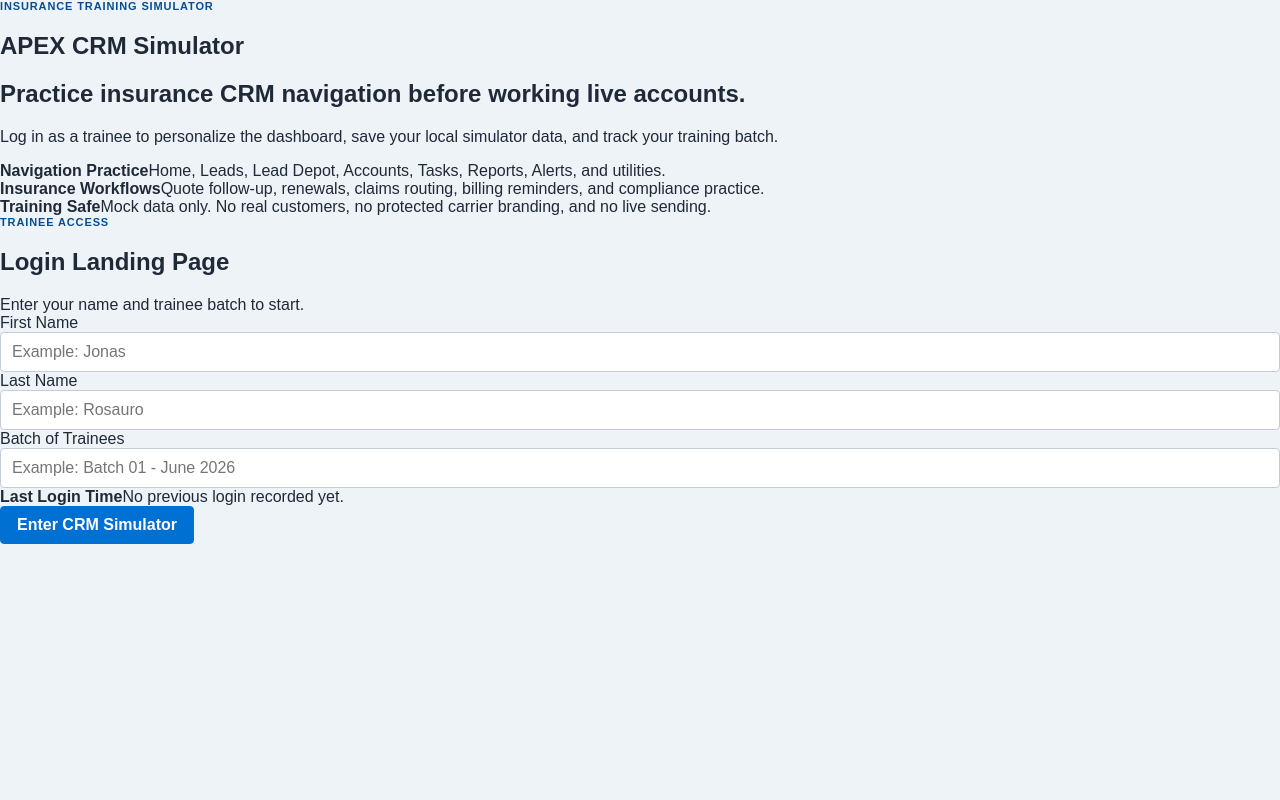
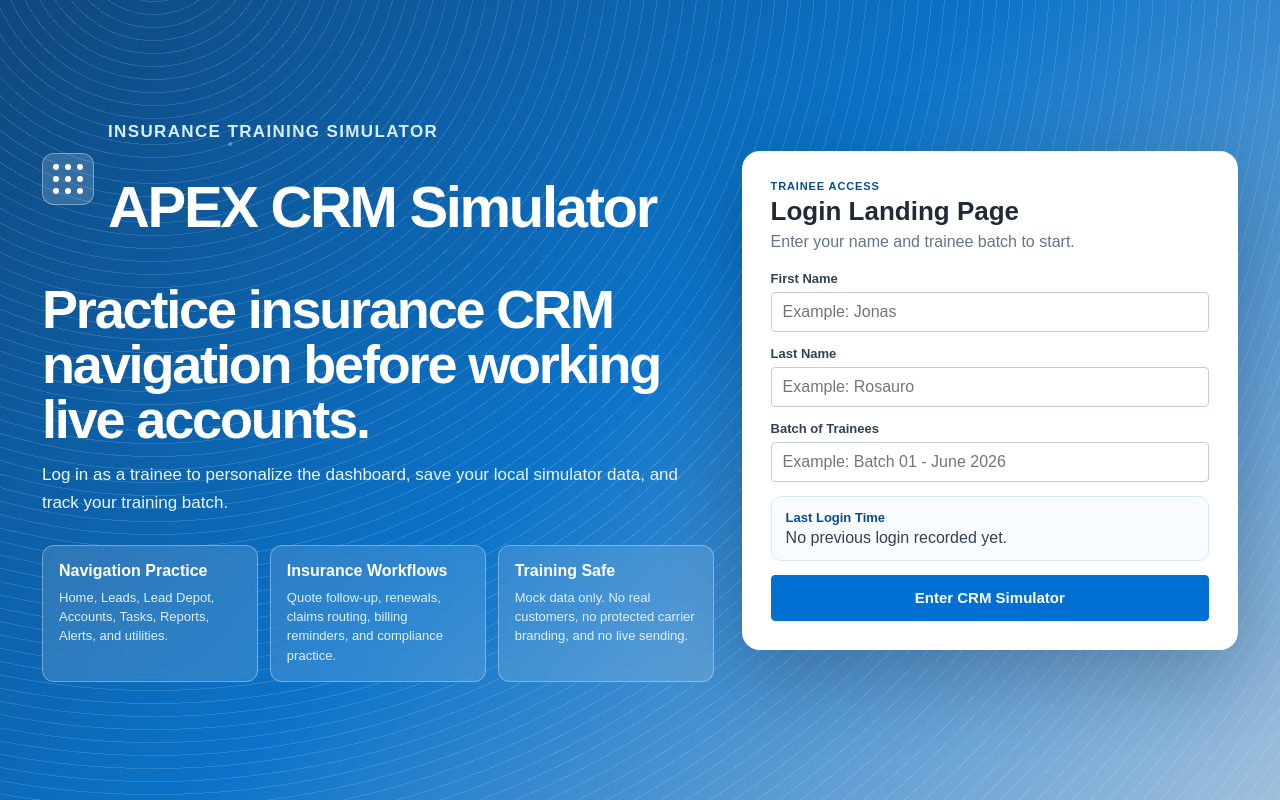
Before and after one commit to jonasrosauro122-a11y/Farmers-Simulator, a React (Vite) app: page / in a window 1280 px wide. Built offline with nearby package versions, Linux system fonts and the light colour scheme.

Commit message:
Add files via upload

```diff
--- a/src/styles.css
+++ b/src/styles.css
@@ -404,3 +404,75 @@ button:disabled { cursor: not-allowed; opacity: .55; }
   .overview-stats { grid-template-columns: repeat(2, 1fr); }
   .info-list div { grid-template-columns: 1fr; gap: 2px; }
 }
+
+/* ===== Login landing page and trainee session ===== */
+.login-page {
+  min-height: 100vh;
+  display: grid;
+  grid-template-columns: minmax(320px, 1.15fr) minmax(340px, .85fr);
+  gap: 28px;
+  align-items: center;
+  padding: 42px;
+  background:
+    radial-gradient(circle at 18% 18%, rgba(255,255,255,.26) 0 2px, transparent 2px),
+    repeating-radial-gradient(circle at 12% -8%, rgba(255,255,255,.13), rgba(255,255,255,.13) 1px, transparent 1px, transparent 13px),
+    linear-gradient(135deg, #0f477d 0%, #0b73c9 48%, #9fbfdc 100%);
+  color: #fff;
+}
+.login-hero { max-width: 760px; }
+.login-brand-block { display: flex; align-items: center; gap: 14px; margin-bottom: 42px; }
+.login-brand-block h1 { margin: 3px 0 0; font-size: clamp(34px, 5vw, 58px); letter-spacing: -.04em; color: #fff; }
+.login-brand-block .eyebrow { color: #d8edff; }
+.login-app-launcher {
+  width: 52px; height: 52px; border-radius: 12px; background: rgba(255,255,255,.16);
+  display: grid; grid-template-columns: repeat(3, 6px); gap: 6px; align-content: center; justify-content: center;
+  border: 1px solid rgba(255,255,255,.35);
+}
+.login-app-launcher span { width: 6px; height: 6px; border-radius: 50%; background: #fff; display: block; }
+.login-hero h2 { margin: 0 0 14px; max-width: 700px; font-size: clamp(30px, 5vw, 54px); line-height: 1.02; letter-spacing: -.04em; }
+.login-hero p { max-width: 650px; color: #e9f6ff; font-size: 17px; line-height: 1.62; margin: 0 0 28px; }
+.login-feature-grid { display: grid; grid-template-columns: repeat(3, minmax(0, 1fr)); gap: 12px; }
+.login-feature-grid article {
+  min-height: 132px; border: 1px solid rgba(255,255,255,.32); background: rgba(255,255,255,.13);
+  border-radius: 12px; padding: 16px; backdrop-filter: blur(6px);
+}
+.login-feature-grid strong { display: block; margin-bottom: 8px; color: #fff; }
+.login-feature-grid span { color: #dff1ff; line-height: 1.42; font-size: 13px; }
+.login-card {
+  background: #fff; color: var(--text); border-radius: 18px; padding: 28px; box-shadow: 0 24px 80px rgba(15,23,42,.28);
+  border: 1px solid rgba(255,255,255,.75);
+}
+.login-card-header { margin-bottom: 20px; }
+.login-card-header h2 { margin: 4px 0 6px; font-size: 26px; }
+.login-card-header span { color: var(--muted); }
+.login-form { display: flex; flex-direction: column; gap: 14px; }
+.login-form label span { display: block; color: #334155; font-weight: 800; font-size: 13px; margin-bottom: 6px; }
+.last-login-box {
+  background: #f8fbff; border: 1px solid #d7e9fb; border-radius: 10px; padding: 13px 14px; display: flex; flex-direction: column; gap: 4px;
+}
+.last-login-box strong { color: var(--blue-dark); font-size: 13px; }
+.last-login-box span { color: #334155; }
+.last-login-box em { color: var(--muted); font-size: 12px; font-style: normal; }
+.login-submit { width: 100%; min-height: 46px; font-size: 15px; }
+.trainee-nav-card {
+  height: 38px; display: flex; align-items: center; gap: 8px; border: 1px solid #d7dee8; background: #f8fafc; border-radius: 999px;
+  padding: 3px 8px 3px 4px; flex: 0 0 auto; max-width: 230px;
+}
+.trainee-avatar { width: 30px; height: 30px; border-radius: 50%; display: grid; place-items: center; background: var(--blue); color: #fff; font-size: 11px; font-weight: 800; }
+.trainee-summary { border: 0; background: transparent; display: flex; flex-direction: column; align-items: flex-start; gap: 1px; min-width: 0; padding: 0 2px; color: #1f2937; }
+.trainee-summary strong { max-width: 92px; overflow: hidden; text-overflow: ellipsis; white-space: nowrap; font-size: 12px; }
+.trainee-summary small { max-width: 120px; overflow: hidden; text-overflow: ellipsis; white-space: nowrap; color: var(--muted); font-size: 10px; }
+.logout-button { border: 1px solid #cbd5e1; background: #fff; border-radius: 4px; padding: 7px 10px; color: #334155; flex: 0 0 auto; }
+.logout-button:hover { background: #fee2e2; border-color: #f1b5b5; color: #991b1b; }
+.detail-list.single-column { grid-template-columns: 1fr; }
+.top-space { margin-top: 16px; }
+
+@media (max-width: 980px) {
+  .login-page { grid-template-columns: 1fr; padding: 24px; }
+  .login-feature-grid { grid-template-columns: 1fr; }
+  .login-hero { max-width: none; }
+}
+
+@media (max-width: 1280px) {
+  .trainee-summary small { display: none; }
+}
```
